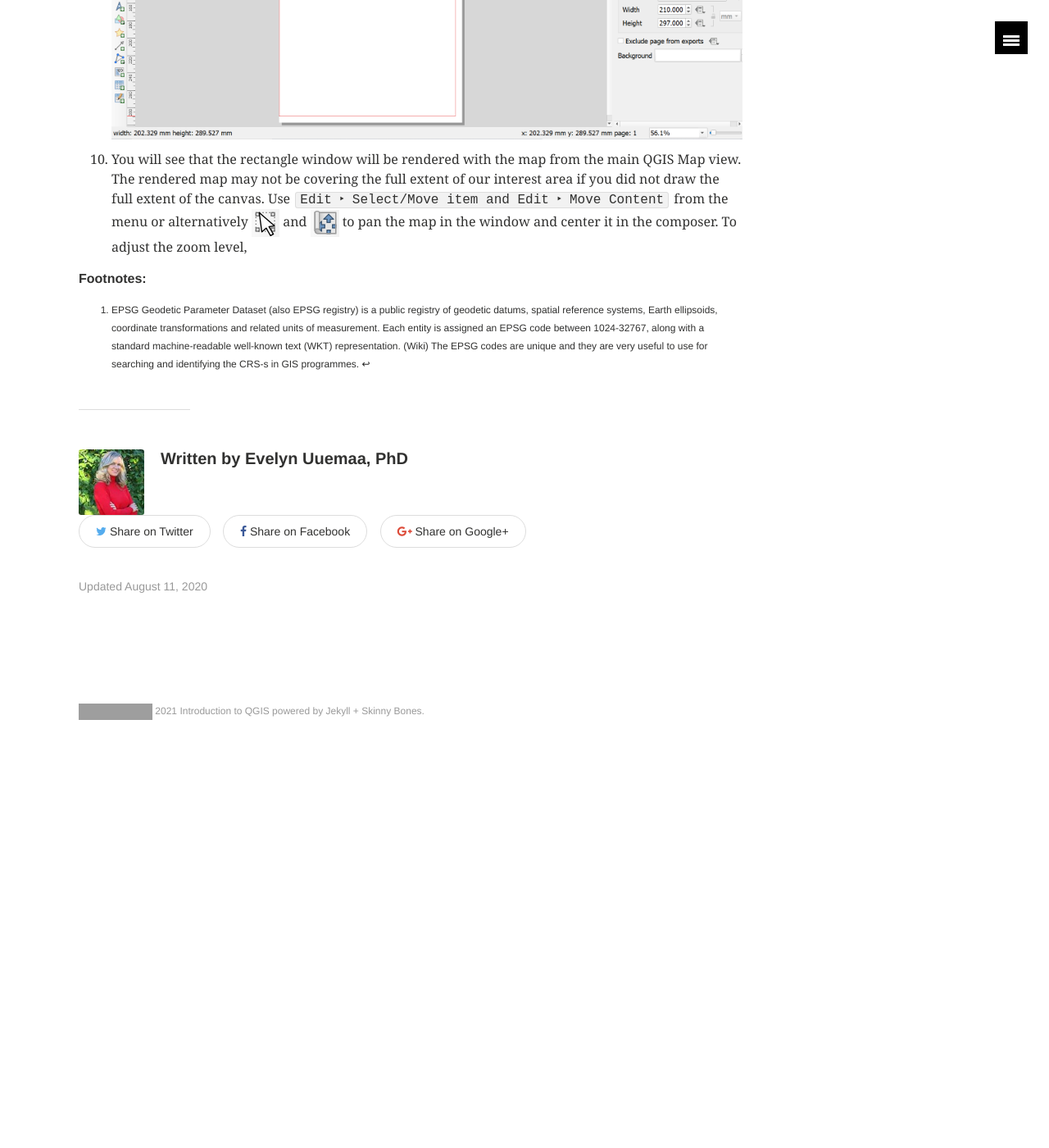
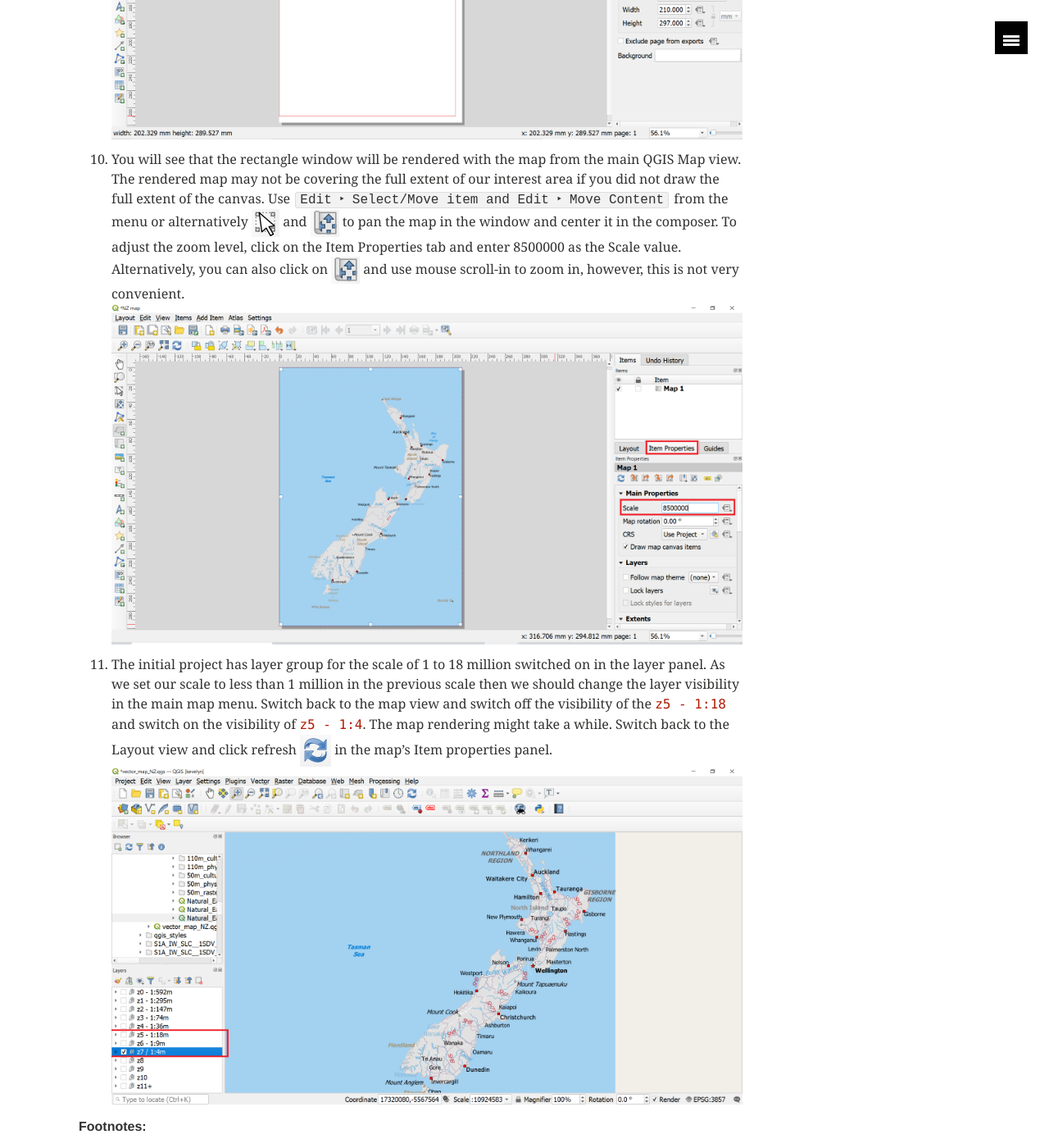
Before and after one commit to kevelyn1/QGIS-Intro, a Jekyll site: the page built from _posts/qgis/2020-08-11-making-a-map.md, in a window 1280 px wide and 1400 px high, scrolled down 4332 px. Shown: the whole window at 82% size. Built offline with Jekyll 4.4.1, drawn with Linux system fonts in a browser that asks for light colours; before the commit the page ends 5280 px from its top, so only the background shows below that; grey boxes are pictures that could not be loaded.

Commit message:
update 2

```diff
--- a/_posts/qgis/2020-08-11-making-a-map.md
+++ b/_posts/qgis/2020-08-11-making-a-map.md
@@ -20,15 +20,16 @@ Download the [<span style="color:#0564A0">Natural Earth Quickstart Kit</span>](h
 1. Download and extract the Natural Earth Quick Start Kit data. Open QGIS. Locate the <span style="font-family:Consolas; color:#AF1B03">Natural_Earth_quick_start</span> folder in the Browser panel. Expand the folder to locate the <span style="font-family:Consolas; color:#AF1B03">Natural_Earth_quick_start_for_QGIS_v3</span> project. This is the project file that contains styled layers in QGIS Document format. Double-click the project to open it.
 ![image of browse data](../../images/2_browse_data.png)
 2. The state of your QGIS session is called a project. QGIS works on one project at a time.  Please save your project `Project ► Save as` into your folder. The information saved in a project file includes added layers, layer properties and symbology, projection of the map view, print layouts etc. Read more about QGIS project from [<span style="color:#0564A0">QGIS Documentation</span>](https://docs.qgis.org/testing/en/docs/user_manual/introduction/project_files.html#).
-3. You may notice that the map labels are in Greek. This project uses variables to set the language.  We can change the variables by going to `Project ► Properties`. Switch to the `Variables` tab in the `Project Properties` dialog. Locate the <span style="font-family:Consolas">project_language</span> variable and change the language to <span style="font-family:Consolas">name_en</span> and click OK. The place names should now switch to English. If they do not then click the Refresh button ![image of browse data](../../images/icon_refresh.png) in the toolbar. ![image of browse data](../../images/2_language-prop.png)
-4. The attribute table of <span style="font-family:Consolas; color:#AF1B03">ne_10m_populated_places</span> contains place names in multiple languages and therefore you can use variables to create a map in several language. Open the attribute table of <span style="font-family:Consolas; color:#AF1B03">ne_10m_populated_places</span> by making a right click on the layer name choose `Open Attribute Table`. Find in the table variables (column names) <span style="font-family:Consolas">name_en</span> and <span style="font-family:Consolas">name_el</span>. Place names are generated automatically to the map based on these variables. ![image of browse data](../../images/2_attribute_table.png)
-5. Use the pan and zoom controls in the Map Navigation Toolbar and zoom to New Zealand.You can see that the map kind of ends half way in the map view. This is because of the date line. The map extent specified to end there, however, it is possible to re-define the map center line and therefore also the western-most and eastern-most borders. ![image of browse data](../../images/2_zoom_pan_nz.png)
+3. You may notice that the map labels are in Greek. This project uses variables to set the language.  We can change the variables by going to `Project ► Properties`. Switch to the `Variables` tab in the `Project Properties` dialog. Locate the <span style="font-family:Consolas">project_language</span> variable and change the language to <span style="font-family:Consolas">name_en</span> and click OK. The place names should now switch to English. If they do not then click the Refresh button ![image of browse data](../../images/icon_refresh.png) in the toolbar. ![image of refresh icon](../../images/2_language-prop.png)
+4. The attribute table of <span style="font-family:Consolas; color:#AF1B03">ne_10m_populated_places</span> contains place names in multiple languages and therefore you can use variables to create a map in several language. Open the attribute table of <span style="font-family:Consolas; color:#AF1B03">ne_10m_populated_places</span> by making a right click on the layer name choose `Open Attribute Table`. Find in the table variables (column names) <span style="font-family:Consolas">name_en</span> and <span style="font-family:Consolas">name_el</span>. Place names are generated automatically to the map based on these variables. ![image of attribute table](../../images/2_attribute_table.png)
+5. Use the pan and zoom controls in the Map Navigation Toolbar and zoom to New Zealand.You can see that the map kind of ends half way in the map view. This is because of the date line. The map extent specified to end there, however, it is possible to re-define the map center line and therefore also the western-most and eastern-most borders. ![image of zoom](../../images/2_zoom_pan_nz.png)
 6. Before we make a map suitable for printing, we need to choose an appropriate projection from the Status bar in the lower right corner ![image of browse data](../../images/icon_crs.png). The default CRS for the project is set to EPSG:3857 [^1] Pseudo-Mercator. This CRS is popularly used for web mapping and is a decent choice for our purpose, so we can leave it to its default value. The New Zealand's official geodetic datum for New Zealand and its offshore islands is [<span style="color:#0564A0">NZGD2000</span>](https://www.linz.govt.nz/data/geodetic-system/datums-projections-and-heights/geodetic-datums/new-zealand-geodetic-datum-2000-nzgd2000) and if you are working for a smaller region in NZ, using this CRS will be better.
-7. For creating a new map layout, go to `Project ► New Print Layout` or alternatively click on the Show Layout Manager IMAGE ![image of browse data](../../images/icon_layout.png). Create a new layout and named it appropriately (for example, "NZ map"). ![image of browse data](../../images/2_new_layout.png)
-8. Now we have "canvas" where can add the map from the map view. Before doing that, we should change the layout from landscape to portrait as NZ is rather north-south stretched country. Right-click on the canvas and then `Page Properties` opens page properties panel on the right side where you can change the page orientation from Landscape to Portrait. ![image of browse data](../../images/2_page properties.png)
+7. For creating a new map layout, go to `Project ► New Print Layout` or alternatively click on the Show Layout Manager IMAGE ![image of icon layout](../../images/icon_layout.png). Create a new layout and named it appropriately (for example, "NZ map"). ![image of browse data](../../images/2_new_layout.png)
+8. Now we have "canvas" where can add the map from the map view. Before doing that, we should change the layout from landscape to portrait as NZ is rather north-south stretched country. Right-click on the canvas and then `Page Properties` opens page properties panel on the right side where you can change the page orientation from Landscape to Portrait. ![image of page properties](../../images/2_page properties.png)
 9. To add the map to the layout, choose from the menu `Add Item  ► Add Map` or alternatively click ![image of browse data](../../images/icon_add_map.png) which makes the Add map mode active. Hold the left mouse button and drag a rectangle where you want to insert the map. Currently we would add to the whole layout, therefore, draw full page.
-![image of browse data](../../images/2_add map.png)
-10. You will see that the rectangle window will be rendered with the map from the main QGIS Map view. The rendered map may not be covering the full extent of our interest area if you did not draw the full extent of the canvas. Use `Edit ‣ Select/Move item and Edit ‣ Move Content` from the menu or alternatively ![image of browse data](../../images/icon_select_move item.png) and ![image of browse data](../../images/icon_move_content.png) to pan the map in the window and center it in the composer. To adjust the zoom level,
-
+![image of add map](../../images/2_add map.png)
+10. You will see that the rectangle window will be rendered with the map from the main QGIS Map view. The rendered map may not be covering the full extent of our interest area if you did not draw the full extent of the canvas. Use `Edit ‣ Select/Move item and Edit ‣ Move Content` from the menu or alternatively ![image of icon select data](../../images/icon_select_move item.png) and ![image of move content](../../images/icon_move_content.png) to pan the map in the window and center it in the composer. To adjust the zoom level, click on the Item Properties tab and enter 8500000 as the Scale value. Alternatively, you can also click on ![image of move content](../../images/icon_move_content.png) and use mouse scroll-in to zoom in, however, this is not very convenient. ![image of zoom in](../../images/2_zoom in.png)
+11. The initial project has layer group for the scale of 1 to 18 million switched on in the layer panel. As we set our scale to less than 1 million in the previous scale then we should change the layer visibility in the main map menu. Switch back to the map view and switch off the visibility of the <span style="font-family:Consolas; color:#AF1B03">z5 - 1:18</span> and switch on the visibility of <span style="font-family:Consolas; color:#AF1B03">z5 - 1:4</span>. The map rendering might take a while. Switch back to the Layout view and click refresh ![image of refresh icon](../../images/icon_refresh.png) in the map's Item properties panel.
+![image of change layer visibility](../../images/2_change layer visibility.png)
 
 [^1]: EPSG Geodetic Parameter Dataset (also EPSG registry) is a public registry of geodetic datums, spatial reference systems, Earth ellipsoids, coordinate transformations and related units of measurement.  Each entity is assigned an EPSG code between 1024-32767, along with a standard machine-readable well-known text (WKT) representation. (Wiki) The EPSG codes are unique and they are very useful to use for searching and identifying the CRS-s in GIS programmes.
```
Also changed, not shown: images/2_change layer visibility.png (added), images/2_zoom in.png (added).
